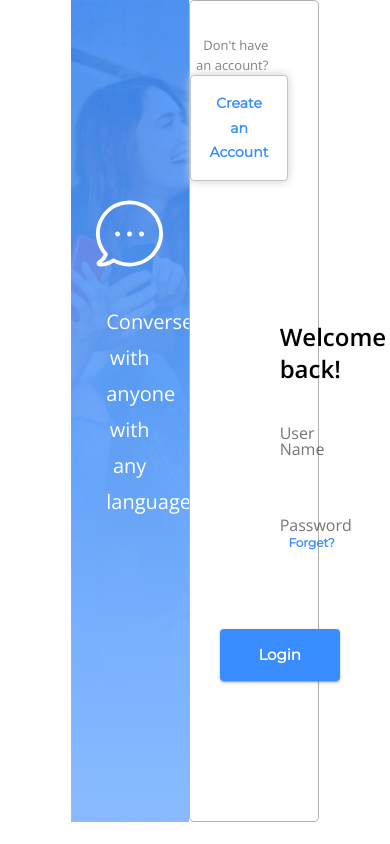
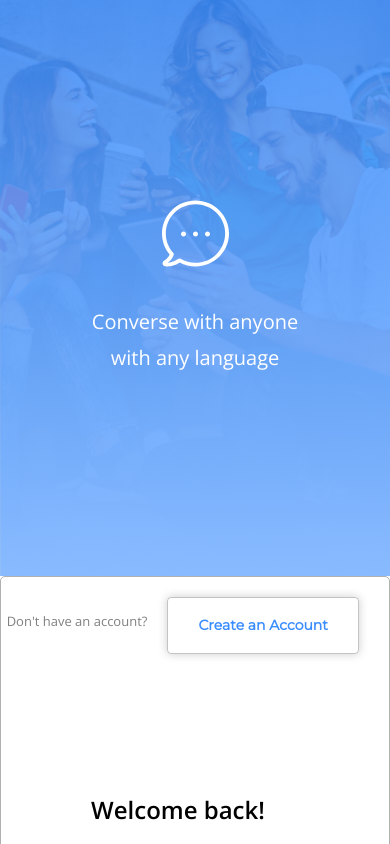
Before and after one commit to ryanzzheng570/messenger-6926, a React (Create React App) app in the folder client/: page /login in a window 390 px wide. Shown: the top 844 px of the page. Built offline with nearby package versions, Linux system fonts and the light colour scheme; no server answers.

Commit message:
Fixed mobile display issue

```diff
--- a/client/src/Login.js
+++ b/client/src/Login.js
@@ -33,7 +33,7 @@ const Login = (props) => {
   return (
     <Grid container justifyContent="center" className={classes.container}>
       <SideBackground />
-      <Box className={classes.form_container}>
+      <Box width={650} className={classes.form_container}>
         <Grid container item justifyContent="flex-end" className={classes.info_container_signup}>
           <Typography align='right' className={classes.create_account_info}>Don't have an account?</Typography>
           <Button
--- a/client/src/components/Login/SideBackground.js
+++ b/client/src/components/Login/SideBackground.js
@@ -14,7 +14,6 @@ const useStyles = makeStyles((theme) => ({
       backgroundSize: 'cover',
       padding: '200px 20px 200px 20px',
       textAlign: 'center',
-      width: '20%'
     },
     p: {
       fontSize: '20px',
--- a/client/src/components/Login/utils.js
+++ b/client/src/components/Login/utils.js
@@ -12,7 +12,6 @@ export const useStyles = makeStyles((theme) => ({
       paddingRight: '30px',
     },
     form_container: {
-      width: '33%',
       border: '1px solid #B0B0B0',
       borderRadius: '5px'
     },
```
